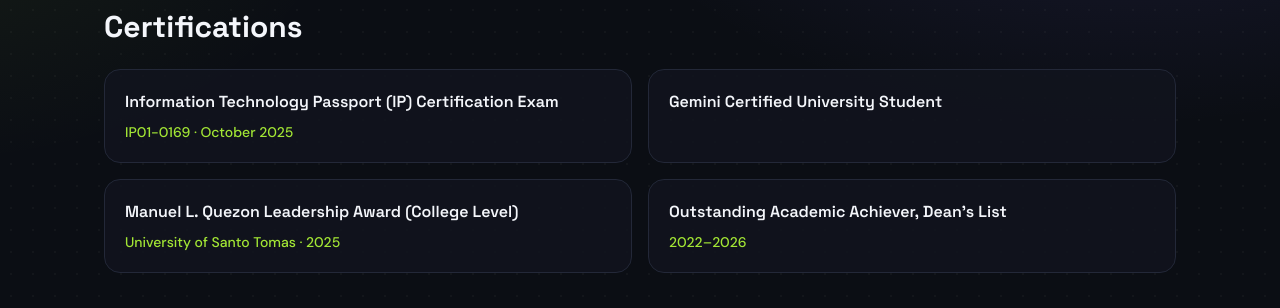
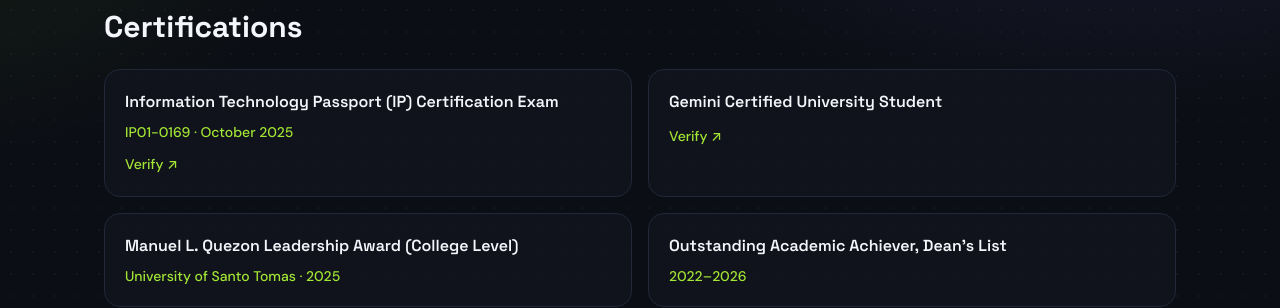
Before and after one commit to vncvrmd/portfolio, a React (Vite) app in the folder client/: page /certifications in a window 1280 px wide. Shown: the part 133-441 px from the top of the page. Built offline with nearby package versions, Linux system fonts and the light colour scheme; no server answers.

Commit message:
Add verification links to certifications
Link the ITPEC IP exam entry to the official passers PDF and the
Gemini Certified University Student entry to its Accredible badge.

```diff
--- a/client/src/pages/Certifications.tsx
+++ b/client/src/pages/Certifications.tsx
@@ -1,16 +1,19 @@
 interface Certification {
   title: string
   detail: string
+  url?: string
 }
 
 const certifications: Certification[] = [
   {
     title: 'Information Technology Passport (IP) Certification Exam',
-    detail: 'IP01-0169 · October 2025'
+    detail: 'IP01-0169 · October 2025',
+    url: 'https://itpec.org/statsandresults/all-passers-information/Philippines/2025A_IP.pdf'
   },
   {
     title: 'Gemini Certified University Student',
-    detail: ''
+    detail: '',
+    url: 'https://edu.google.accredible.com/622d87cc-9b0a-483d-bb25-6653e5b70e60#acc.TVB9bav8'
   },
   {
     title: 'Manuel L. Quezon Leadership Award (College Level)',
@@ -34,6 +37,16 @@
           <article key={cert.title} className="card">
             <h3 className="font-heading font-semibold text-ink">{cert.title}</h3>
             {cert.detail && <p className="mt-2 text-sm font-medium text-accent2">{cert.detail}</p>}
+            {cert.url && (
+              <a
+                href={cert.url}
+                target="_blank"
+                rel="noreferrer"
+                className="mt-3 inline-block cursor-pointer text-sm font-medium text-accent2 transition-colors duration-200 hover:text-ink"
+              >
+                Verify ↗
+              </a>
+            )}
           </article>
         ))}
       </div>
```
